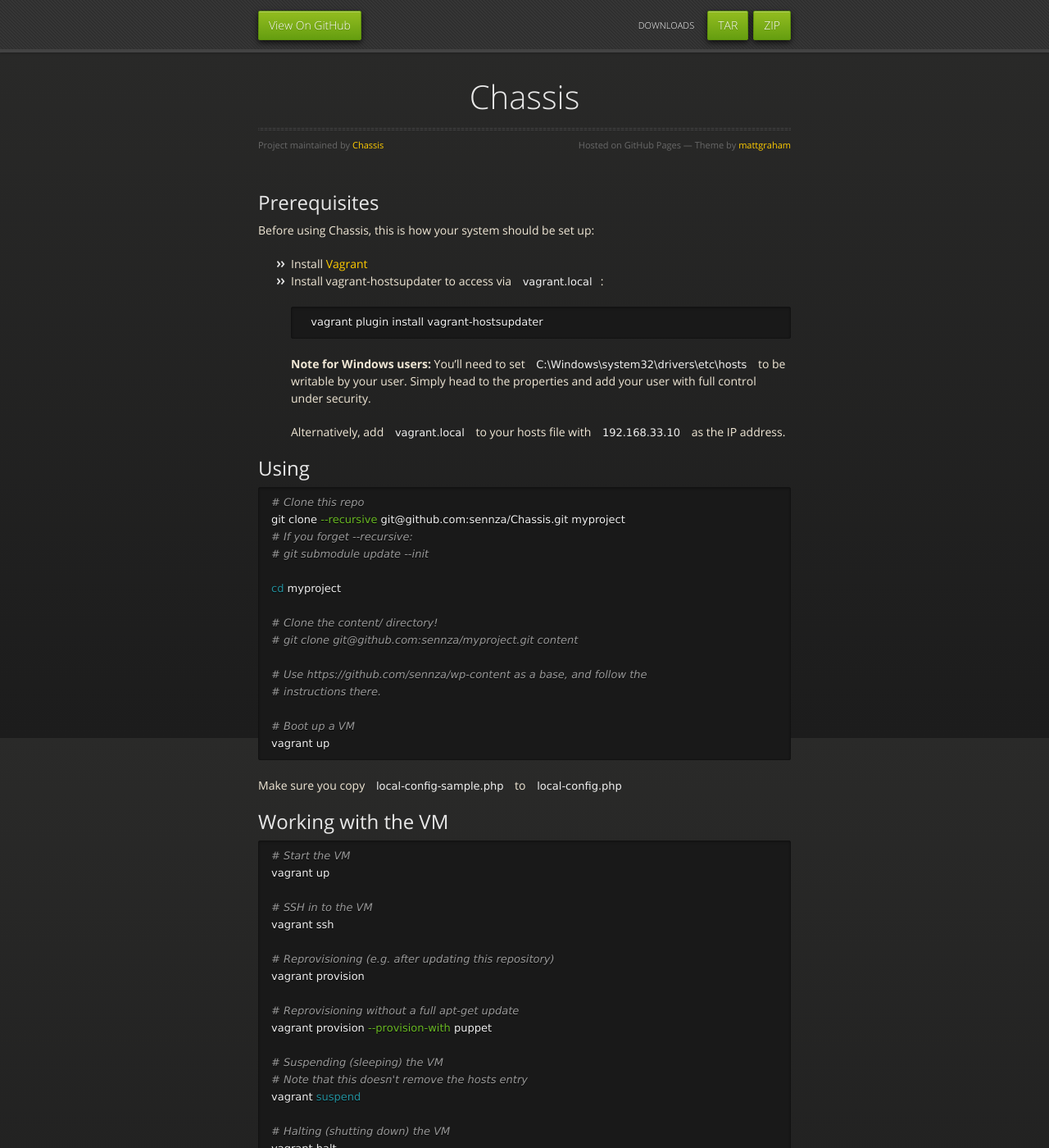
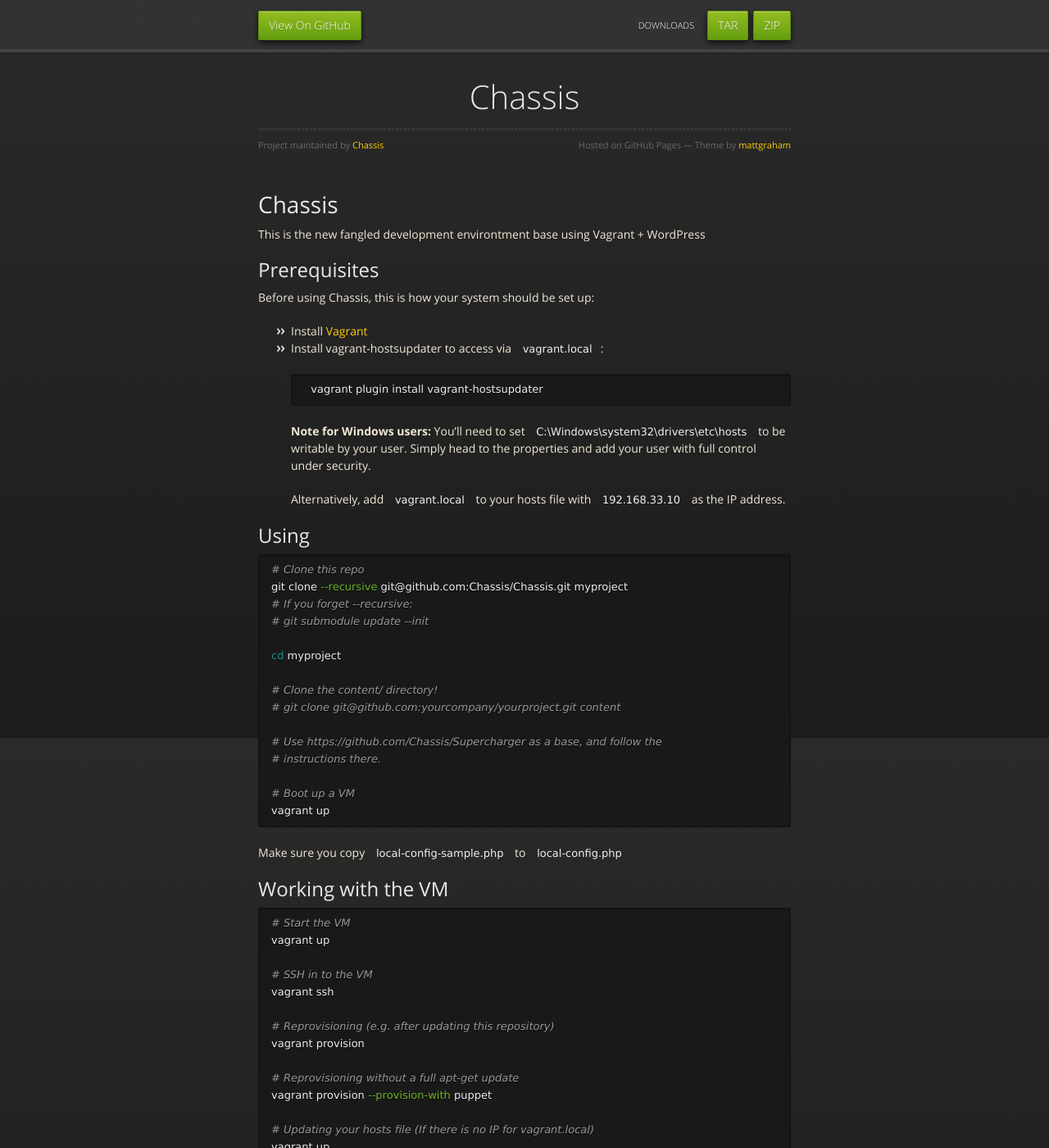
Before and after one commit to Chassis/chassis.github.io, a Jekyll site: the page built from index.md, in a window 1280 px wide and 1400 px high. Shown: the whole window at 82% size. Built offline with Jekyll 4.4.1, drawn with Linux system fonts in a browser that asks for light colours; nearby versions of some CDN libraries; Markdown is read by kramdown in place of the engine named in the settings; some of the changed text lies outside the part shown.

Commit message:
Update index.md
I started installing based on the instructions here http://chassis.github.io/

Edits via https://github.com/Chassis/Chassis/blob/master/README.md

````diff
--- a/index.md
+++ b/index.md
@@ -2,6 +2,10 @@
 layout: home
 title:
 ---
+
+# Chassis
+
+This is the new fangled development environtment base using Vagrant + WordPress
 
 ## Prerequisites
 
@@ -23,16 +27,16 @@
 
 ```bash
 # Clone this repo
-git clone --recursive git@github.com:sennza/Chassis.git myproject
+git clone --recursive git@github.com:Chassis/Chassis.git myproject
 # If you forget --recursive:
 # git submodule update --init
 
 cd myproject
 
 # Clone the content/ directory!
-# git clone git@github.com:sennza/myproject.git content
+# git clone git@github.com:yourcompany/yourproject.git content
 
-# Use https://github.com/sennza/wp-content as a base, and follow the
+# Use https://github.com/Chassis/Supercharger as a base, and follow the
 # instructions there.
 
 # Boot up a VM
@@ -55,6 +59,9 @@
 
 # Reprovisioning without a full apt-get update
 vagrant provision --provision-with puppet
+
+# Updating your hosts file (If there is no IP for vagrant.local)
+vagrant up
 
 # Suspending (sleeping) the VM
 # Note that this doesn't remove the hosts entry
@@ -88,7 +95,7 @@
 
 That's it!
 
-[#32]: https://github.com/sennza/Chassis/issues/32
+[#32]: https://github.com/Chassis/Chassis/issues/32
 
 ### Adding "Real" Domains
 
@@ -103,7 +110,7 @@
    ```yaml
    hosts:
        - vagrant.local
-       - example.sennza.com.au
+       - example.chassis.com.au
    ```
 
    (The first host in the list will be used as the machine's name. We recommend
@@ -137,7 +144,7 @@
 When this happens you'll probably get confused by submodules so here are the
 commands you need to run to get your submodules up to date again.
 
-[issue-5]: https://github.com/sennza/Chassis/issues/5
+[issue-5]: https://github.com/Chassis/Chassis/issues/5
 
 ```
 git submodule sync
````
